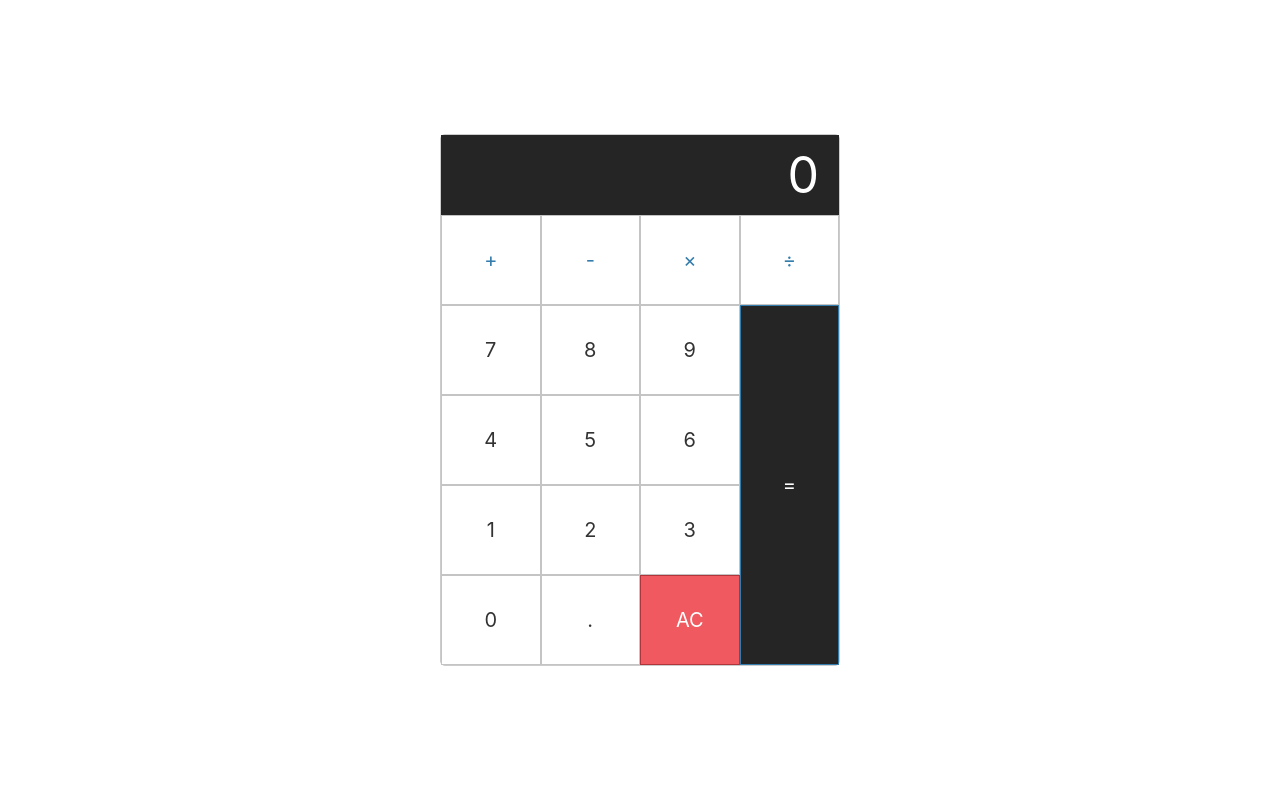
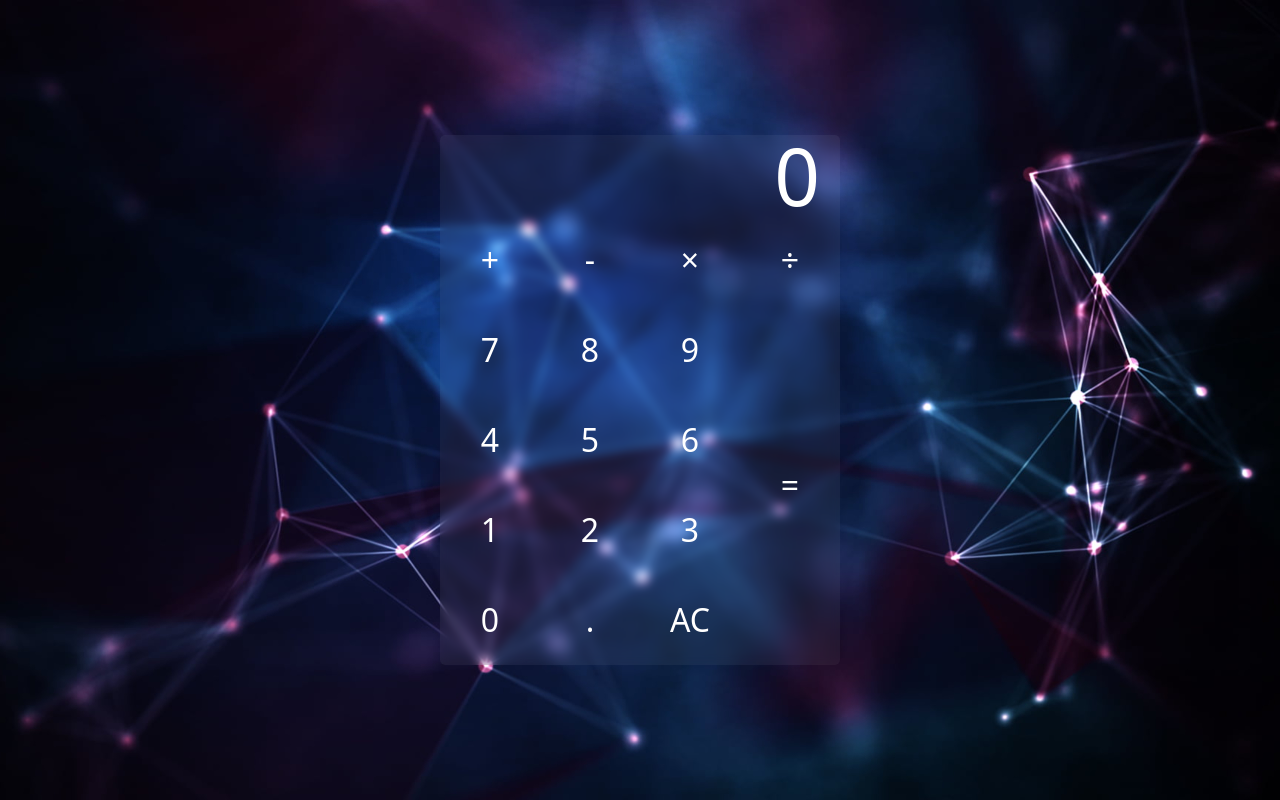
Before and after one commit to synerjay/TypeScript-Calculator, a React (Create React App) app: page / in a window 1280 px wide. Built offline with nearby package versions, Linux system fonts and the light colour scheme.

Commit message:
attempt at glassmorphic UI on calculator

```diff
--- a/src/index.css
+++ b/src/index.css
@@ -2,37 +2,23 @@
 @tailwind components;
 @tailwind utilities;
 
-body {
-  margin: 0;
-  font-family: -apple-system, BlinkMacSystemFont, 'Segoe UI', 'Roboto', 'Oxygen',
-    'Ubuntu', 'Cantarell', 'Fira Sans', 'Droid Sans', 'Helvetica Neue',
-    sans-serif;
-  -webkit-font-smoothing: antialiased;
-  -moz-osx-font-smoothing: grayscale;
-}
-
-code {
-  font-family: source-code-pro, Menlo, Monaco, Consolas, 'Courier New',
-    monospace;
-}
-
-html {
-  font-size: 62.5%;
-  box-sizing: border-box;
-}
-
-*,
-*::before,
-*::after {
-  margin: 0;
+.App {
+  background: url('bg.jpeg');
+  background-repeat: no-repeat;
+  background-size: cover;
+  background-position: center center;
+  text-align: center;
+  margin: auto;
   padding: 0;
-  box-sizing: inherit;
 }
 
 .Calculator {
-  border: 1px solid #ccc;
+  position: relative;
+  background: rgba(255, 255, 255, 0.05);
+  backdrop-filter: blur(5px);
+  /* border: 1px solid #ccc; */
   border-radius: 5px;
-  position: absolute;
+  /* position: absolute; */
   top: 50%;
   left: 50%;
   transform: translate(-50%, -50%);
@@ -44,7 +30,8 @@ html {
   font-size: 5rem;
   height: 80px;
   border: none;
-  background-color: #252525;
+  position: relative;
+  background: rgba(255, 255, 255, 0);
   color: #fff;
   text-align: right;
   padding-right: 20px;
@@ -54,42 +41,29 @@ html {
 button {
   height: 90px;
   width: 100%;
-  background-color: #000;
   border-radius: 0px;
-  border: 1px solid #c4c4c4;
-  background-color: transparent;
+  /* border: 1px solid #c4c4c4; */
   font-size: 2rem;
-  color: #333;
+  color: #fff;
 }
 
 button:hover {
-  background-color: #eaeaea;
+  transition: 0s;
+  background: rgba(255, 255, 255, 0.4);
 }
 
 .operator {
-  color: #337cac;
+  color: #fff;
 }
 
 .all-clear {
-  background-color: #f0595f;
-  border-color: #b0353a;
   color: #fff;
 }
 
-.all-clear:hover {
-  background-color: #f17377;
-}
-
 .equal-sign {
-  background-color: #252525;
-  border-color: #337cac;
   color: #fff;
   height: 100%;
   grid-area: 2 / 4 / 6 / 5;
-}
-
-.equal-sign:hover {
-  background-color: #eaeaea;
 }
 
 .Keys {
```
Also changed, not shown: src/bg.jpeg (added).
